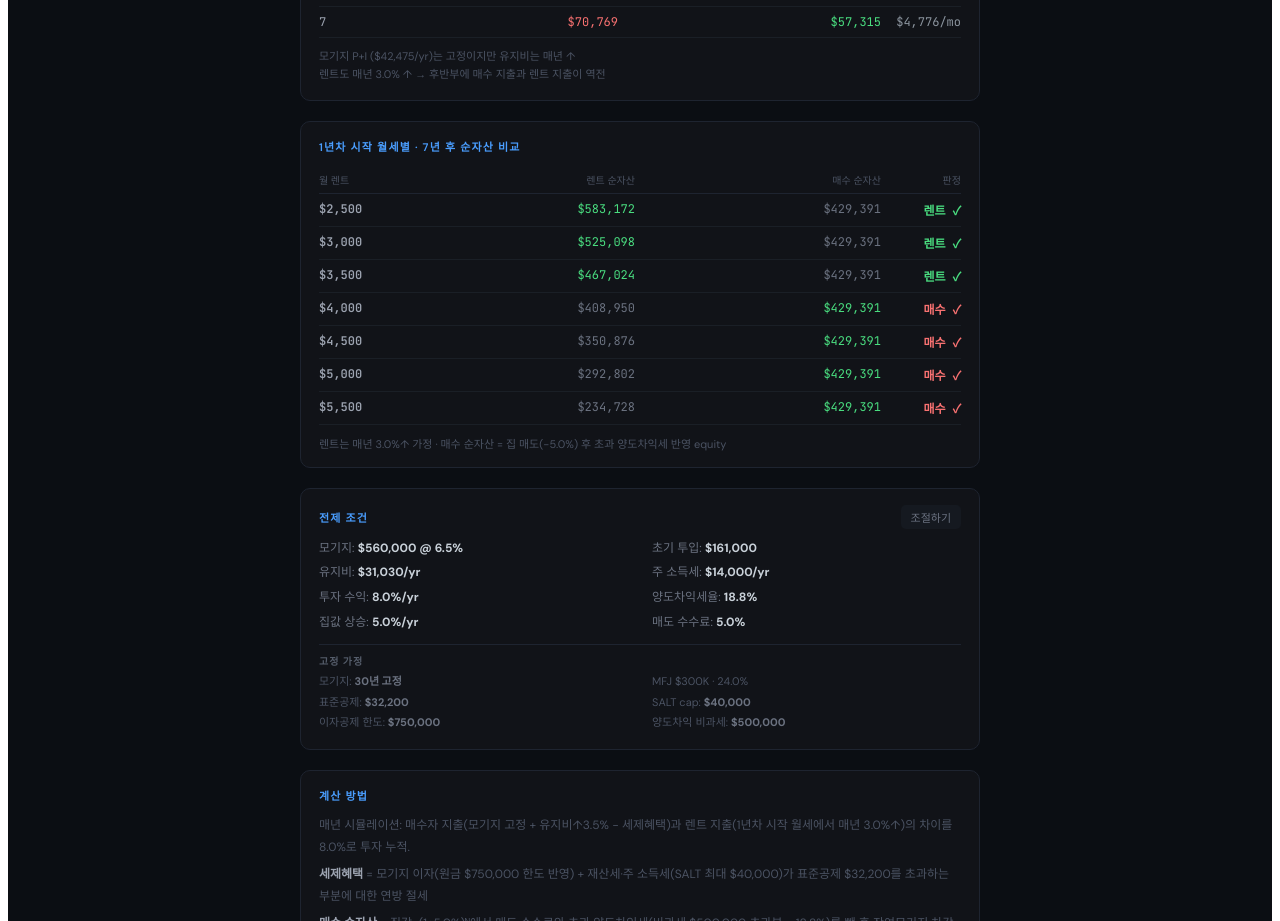
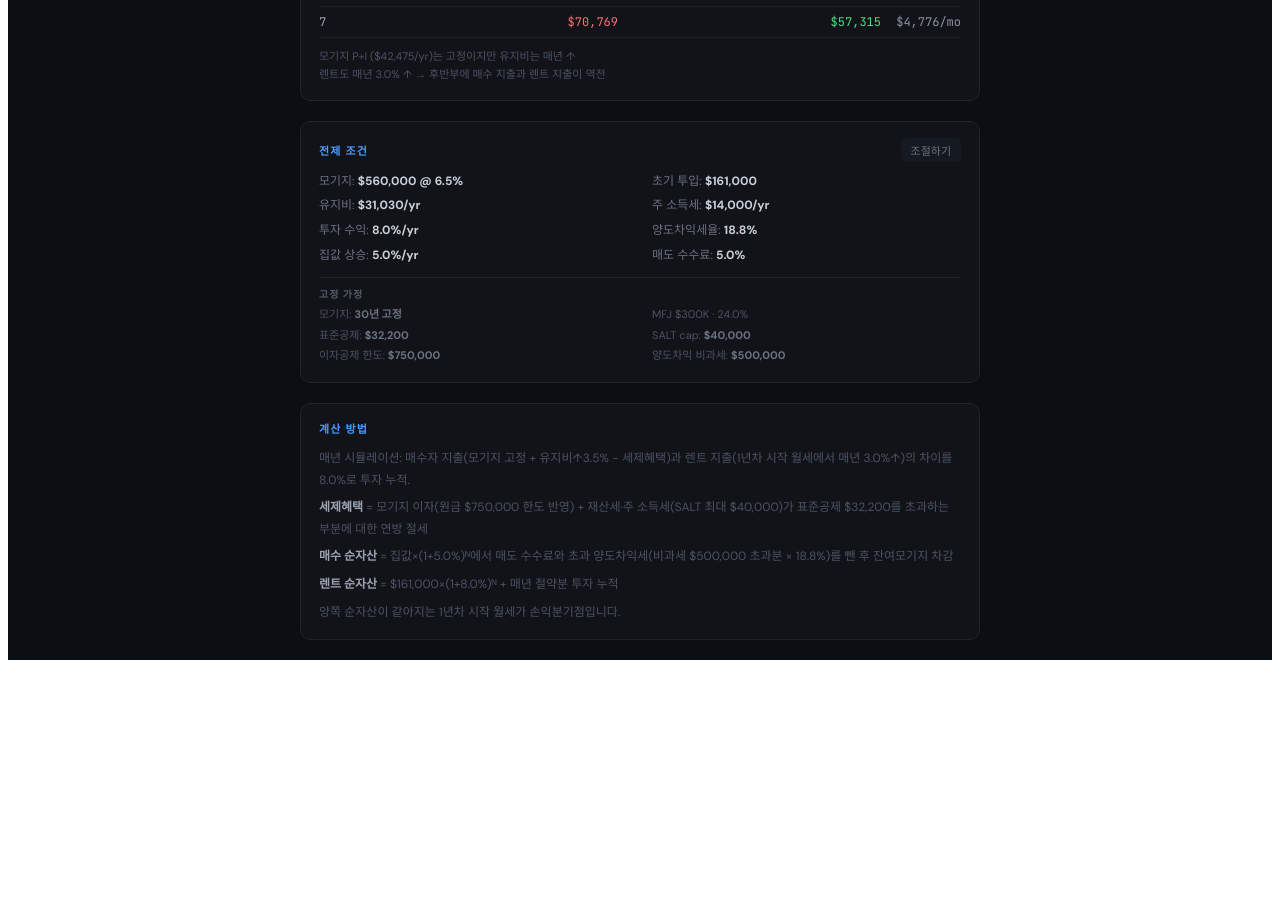
Before and after one commit to carlsagan21/buyvsrent, a React (Vite) app: page / in a window 1280 px wide. Shown: the part 1420-2341 px from the top of the page. After the commit the page ends 2088 px from the top, so only its background shows below. Built offline with nearby package versions, Linux system fonts and the light colour scheme.

Commit message:
refactor: 불필요한 시나리오 샘플 테이블 제거
- 히어로 섹션과 차트에서 이미 월세 비교 정보가 명확히 전달되므로 직관성을 떨어뜨리던 1년차 시작 월세별 샘플 비교표를 삭제

```diff
--- a/src/App.jsx
+++ b/src/App.jsx
@@ -276,12 +276,6 @@ export default function App() {
     return d;
   }, [P, hy, currentRent, annualMtg, mp]);
 
-  const samples = [2500, 3000, 3500, 4000, 4500, 5000, 5500];
-  const comp = useMemo(() => samples.map(r => {
-    const { buyerNW, renterNW } = simulate(P, hy, r);
-    return { rent: r, bNW: buyerNW, rNW: renterNW };
-  }), [P, hy]);
-
   const isDefault = JSON.stringify(params) === JSON.stringify(baseParams);
 
   return (
@@ -542,30 +536,7 @@ export default function App() {
           </div>
         </div>
 
-        {/* SAMPLE RENT COMPARISON */}
-        <div style={{ background: "#111318", border: "1px solid #1e2430", borderRadius: 10, padding: "16px 18px", marginBottom: 20 }}>
-          <div style={{ fontSize: 11, fontWeight: 600, color: "#4a9eff", textTransform: "uppercase", letterSpacing: 1.2, marginBottom: 12 }}>
-            1년차 시작 월세별 · {hy}년 후 순자산 비교
-          </div>
-          <div style={{ display: "grid", gridTemplateColumns: "70px 1fr 1fr 80px", gap: 0 }}>
-            <div style={hdr}>월 렌트</div>
-            <div style={{ ...hdr, textAlign: "right" }}>렌트 순자산</div>
-            <div style={{ ...hdr, textAlign: "right" }}>매수 순자산</div>
-            <div style={{ ...hdr, textAlign: "right" }}>판정</div>
-            {comp.map(({ rent, bNW, rNW }) => {
-              const rw = rNW > bNW;
-              return (
-                <div key={rent} style={{ display: "contents" }}>
-                  <div style={{ ...cell, fontWeight: 600 }}>{fmt(rent)}</div>
-                  <div style={{ ...cell, textAlign: "right", color: rw ? "#4ade80" : "#6b7280" }}>{fmt(rNW)}</div>
-                  <div style={{ ...cell, textAlign: "right", color: !rw ? "#4ade80" : "#6b7280" }}>{fmt(bNW)}</div>
-                  <div style={{ ...cell, textAlign: "right", fontWeight: 600, color: rw ? "#4ade80" : "#f87171" }}>{rw ? "렌트 ✓" : "매수 ✓"}</div>
-                </div>
-              );
-            })}
-          </div>
-          <div style={{ fontSize: 11, color: "#4b5363", marginTop: 10 }}>렌트는 매년 {pct(P.rentGrowth)}↑ 가정 · 매수 순자산 = 집 매도(−{pct(P.sellingCostPct)}) 후 초과 양도차익세 반영 equity</div>
-        </div>
+
         {/* ASSUMPTIONS (collapsible) */}
         <div style={{ background: "#111318", border: "1px solid #1e2430", borderRadius: 10, padding: "16px 18px", marginBottom: 20 }}>
           <div style={{ display: "flex", justifyContent: "space-between", alignItems: "center", marginBottom: showSliders ? 14 : 0 }}>
```
